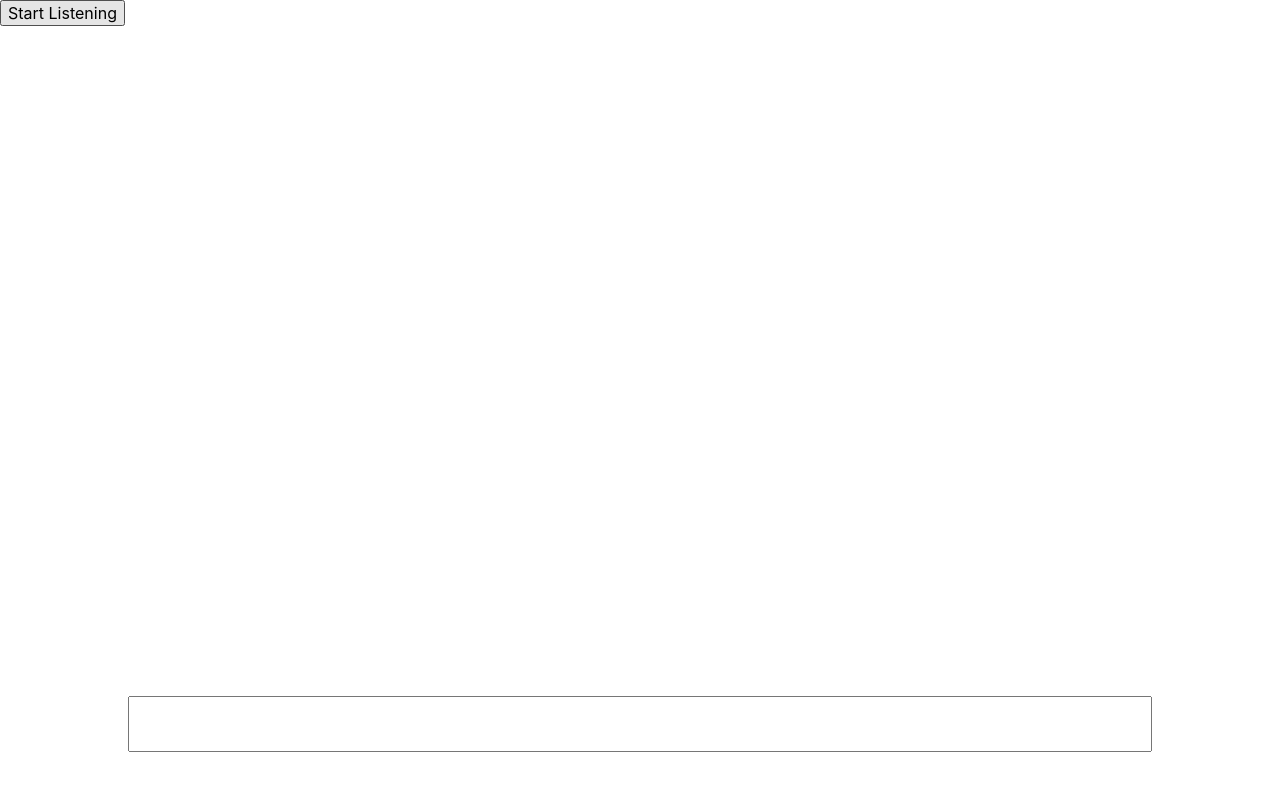
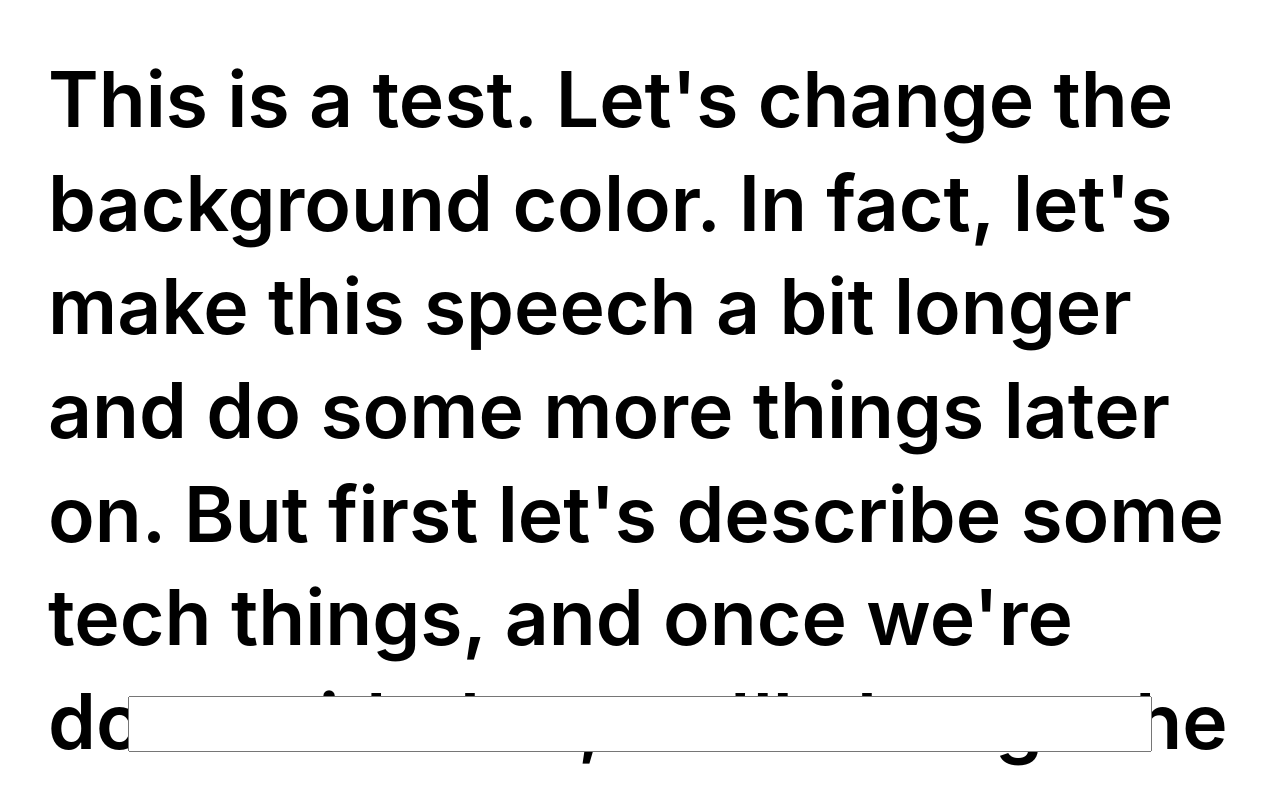
Before and after one commit to mattclough1/audio-interfaces, a React (Create React App) app: page / in a window 1280 px wide. Shown: the top 792 px of the page. Built offline with nearby package versions, Linux system fonts and the light colour scheme.

Commit message:
working, refactored to use explicit callbacks

```diff
--- a/package.json
+++ b/package.json
@@ -3,6 +3,7 @@
   "version": "0.1.0",
   "private": true,
   "dependencies": {
+    "@google-cloud/speech": "^3.2.2",
     "react": "^16.8.6",
     "react-dom": "^16.8.6",
     "react-scripts": "3.0.1"
--- a/src/App.js
+++ b/src/App.js
@@ -1,26 +1,35 @@
 import React, { useState } from 'react';
 import SpeechContext from './contexts/SpeechContext';
-import Prompter from './components/Prompter';
+import Prompter from './components/Prompter/';
 import MockVoiceInput from './components/MockVoiceInput';
+
+const Cue = ({ children }) => {
+  return <span>children</span>;
+};
+
+function changeColor(bgColor, textColor) {
+  document.body.style.backgroundColor = bgColor;
+  document.body.style.color = textColor;
+}
 
 function App() {
   const [speechTranscript, setSpeechTranscript] = useState('');
 
-  const triggerMap = {
-    changeColor: (bgColor, textColor) => {
-      console.log(bgColor, textColor);
-      document.body.style.backgroundColor = bgColor;
-      document.body.style.color = textColor;
-    },
-  };
-
   return (
     <div className="App">
       <SpeechContext.Provider value={{ speechTranscript, setSpeechTranscript }}>
-        <Prompter callbacks={triggerMap}>
-          This is a test. If I say the word blue[changeColor('#73e1ff', '#ffffff')] the background
-          should change blue, and if I say the word pink[changeColor('#ffb3c4', '#ffffff')] the
-          background should change to pink
+        <Prompter>
+          This is a test. Let's change the background
+          <Cue
+            callback={() => {
+              changeColor('#fce77d', '#f96167');
+            }}
+          >
+            color
+          </Cue>
+          . In fact, let's make this speech a bit longer and do some more things later on. But first
+          let's describe some tech things, and once we're done with that, we'll change the
+          background color <Cue callback={() => changeColor('#fbeaeb', '#2f3c7e')}>again</Cue>
         </Prompter>
         <MockVoiceInput />
       </SpeechContext.Provider>
--- a/src/components/Prompter.js
+++ /dev/null
@@ -1,59 +0,0 @@
-/* global window */
-import React, { useState, useEffect, useContext } from 'react';
-import SpeechContext from '../contexts/SpeechContext';
-
-let { SpeechRecognition } = window;
-
-if (!SpeechRecognition && window.webkitSpeechRecognition) {
-  SpeechRecognition = window.webkitSpeechRecognition;
-}
-
-const Prompter = ({ children, callbacks }) => {
-  const { speechTranscript } = useContext(SpeechContext);
-  // const [speechTranscript, setTranscript] = useState('');
-  const [cursor, setCursor] = useState(0);
-  const callbackPattern = /\[(\w+)(?:\((.*)\))?\]/;
-  const scriptWithCallbacks = children.split(/\s(?!'[^']+')/);
-  const scriptNoCallbacks = scriptWithCallbacks.map((word) => word.replace(callbackPattern, ''));
-  const speech = new SpeechRecognition();
-
-  // speech.addEventListener('result', (e) => {
-  //   setTranscript(e.results[0][0].transcript);
-  // });
-
-  // speech.addEventListener('end', (e) => {
-  //   speech.start();
-  // });
-
-  useEffect(() => {
-    speechTranscript.split(' ').forEach((spokenWord) => {
-      console.log(scriptWithCallbacks[cursor]);
-      if (
-        scriptNoCallbacks[cursor] &&
-        spokenWord.toLowerCase() === scriptNoCallbacks[cursor].replace(/[\.,]/, '').toLowerCase()
-      ) {
-        const callback = scriptWithCallbacks[cursor].match(callbackPattern);
-        if (callback && callback[1]) {
-          callbacks[callback[1]].apply(null, callback[2].replace(/'/g, '').split(','));
-        }
-        setCursor((currentCursor) => currentCursor + 1);
-      }
-    });
-  });
-
-  const display = scriptNoCallbacks.slice(0, cursor).join(' ');
-  return (
-    <div>
-      {display}
-      <button
-        onClick={() => {
-          speech.start();
-        }}
-      >
-        Start Listening
-      </button>
-    </div>
-  );
-};
-
-export default Prompter;
--- /dev/null
+++ b/src/components/Prompter/index.js
@@ -0,0 +1,79 @@
+/* global window */
+import React, { useState, useEffect, useContext } from 'react';
+import SpeechContext from '../../contexts/SpeechContext';
+import './style.css';
+
+let { SpeechRecognition } = window;
+
+if (!SpeechRecognition && window.webkitSpeechRecognition) {
+  SpeechRecognition = window.webkitSpeechRecognition;
+}
+
+const Prompter = ({ children, callbacks }) => {
+  // const { speechTranscript, setSpeechTranscript } = useContext(SpeechContext);
+  const [speechTranscript, setSpeechTranscript] = useState('');
+  const [cursor, setCursor] = useState(0);
+  const callbackMap = {};
+  let script = children
+    .reduce((acc, child) => {
+      if (typeof child === 'string') {
+        return [...acc, ...child.split(' ')];
+      }
+      if (child.props && child.props.callback && typeof child.props.children === 'string') {
+        callbackMap[acc.length] = child.props.callback;
+        return [...acc, ...child.props.children.split(' ')];
+      }
+    }, [])
+    .join(' ')
+    .replace(/\s[.,]/, '.')
+    .split(' ')
+    .filter((string) => string.length > 0);
+
+  const speech = new SpeechRecognition();
+
+  speech.addEventListener('result', (e) => {
+    setSpeechTranscript(e.results[0][0].transcript);
+  });
+
+  speech.addEventListener('end', (e) => {
+    speech.start();
+  });
+
+  useEffect(() => {
+    console.log(speechTranscript);
+    speechTranscript.split(' ').forEach((spokenWord) => {
+      if (
+        script[cursor] &&
+        spokenWord.toLowerCase() === script[cursor].replace(/[.,]/, '').toLowerCase()
+      ) {
+        if (callbackMap[cursor]) {
+          callbackMap[cursor]();
+        }
+        setSpeechTranscript((oldTranscript) =>
+          oldTranscript
+            .split(' ')
+            .slice(1)
+            .join(' '),
+        );
+        setCursor((currentCursor) => currentCursor + 1);
+      }
+    });
+  });
+
+  return (
+    <div className="prompter">
+      <span className="prompter__script--read">{script.slice(0, cursor).join(' ')}</span>{' '}
+      <span className="prompter__script">{script.slice(cursor).join(' ')}</span>
+      <button
+        type="button"
+        onClick={() => {
+          speech.start();
+        }}
+      >
+        Start Listening
+      </button>
+    </div>
+  );
+};
+
+export default Prompter;
--- /dev/null
+++ b/src/components/Prompter/style.css
@@ -0,0 +1,11 @@
+.prompter {
+  padding: 3rem;
+
+  font-size: 6vw;
+  font-weight: 600;
+  line-height: 1.35;
+}
+
+.prompter__script--read {
+  color: #48d978;
+}
--- a/src/index.css
+++ b/src/index.css
@@ -1,3 +1,4 @@
+html,
 body {
   box-sizing: border-box;
   margin: 0;
```
Also changed, not shown: 1 other file (tests, documents, lock files or other folders).
